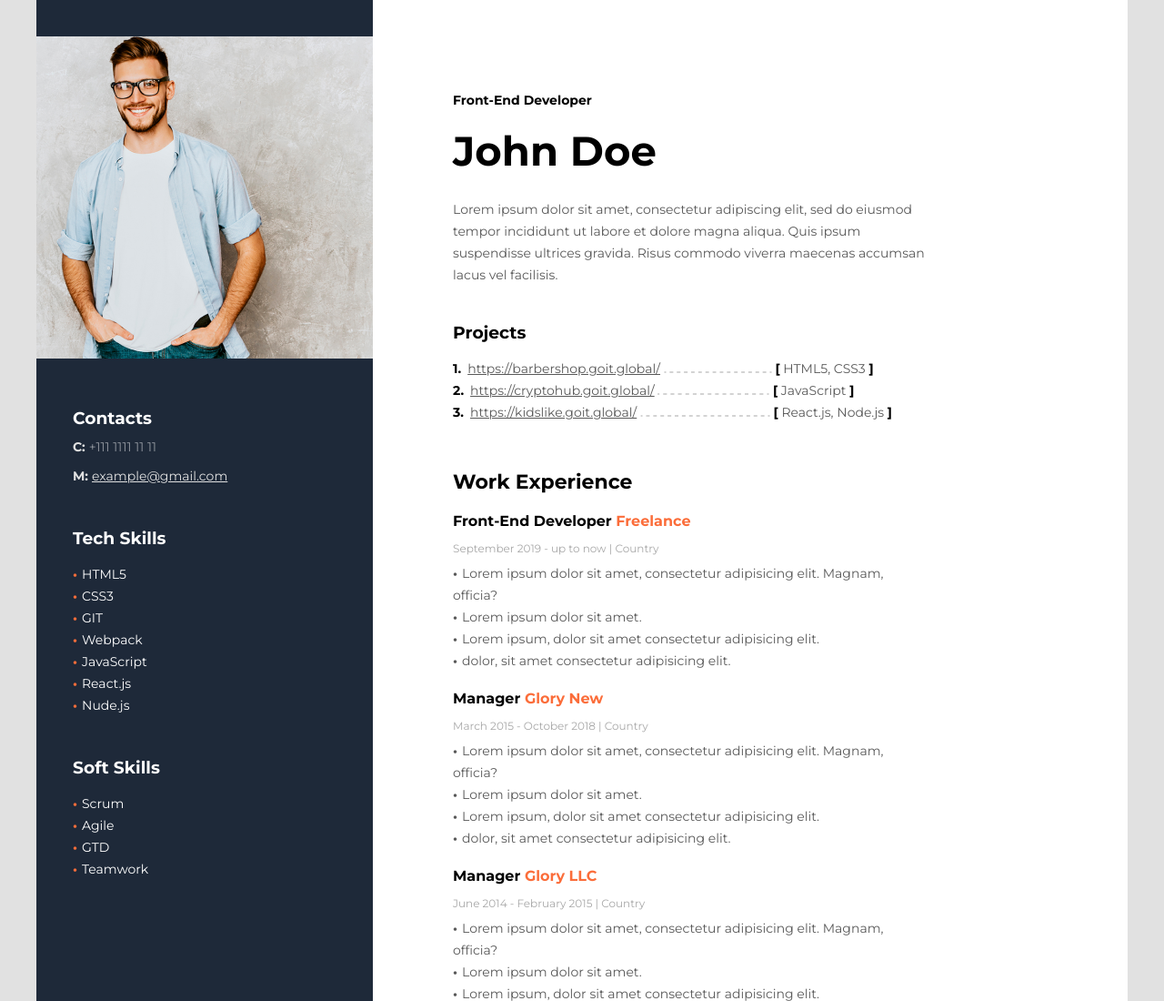
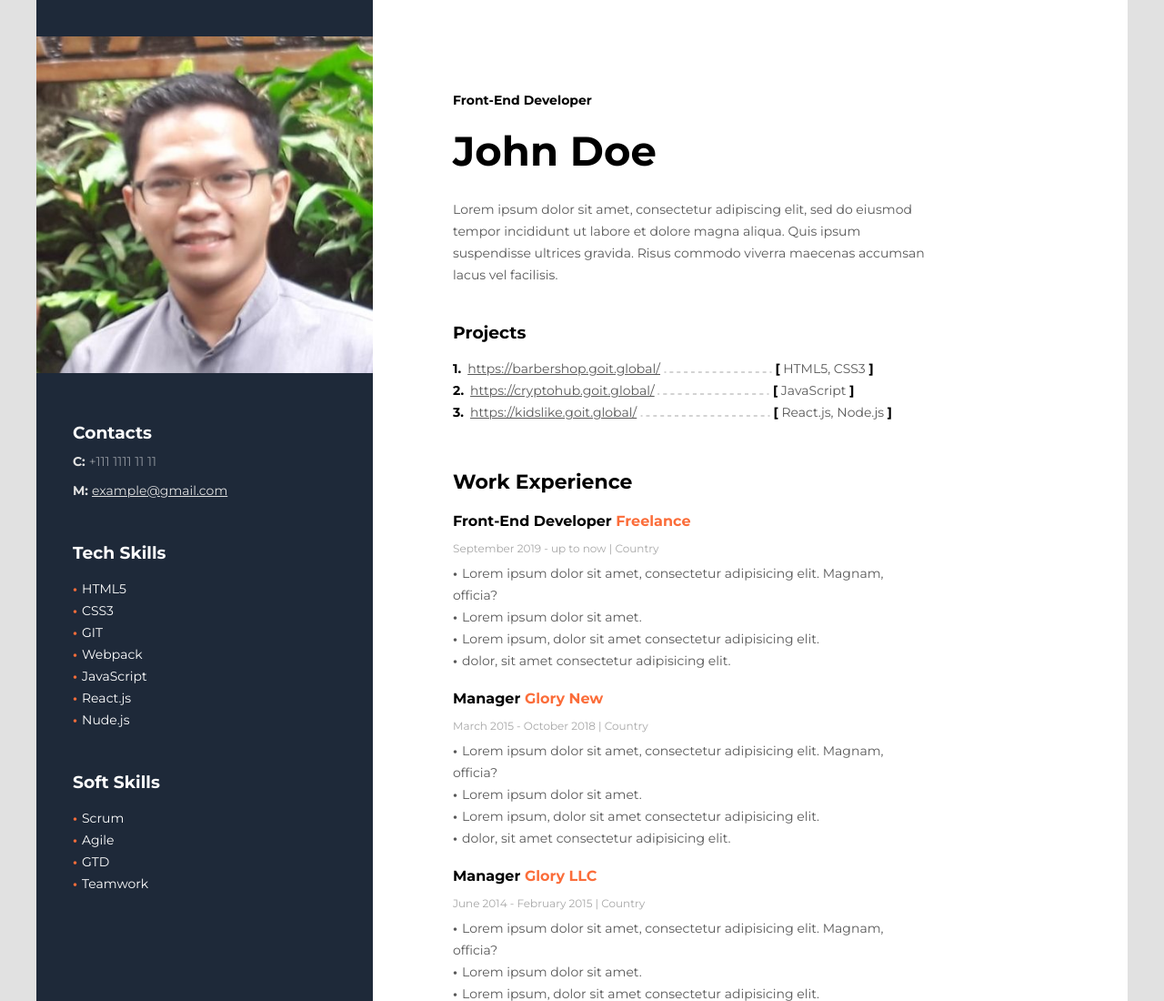
Before and after one commit to jvboy221/training, a plain HTML site: page index.html in a window 1280 px wide. Shown: the top 1100 px of the page at 91% size. Drawn offline with Linux system fonts and the light colour scheme.

Commit message:
2nd commit

```diff
--- a/index.html
+++ b/index.html
@@ -21,7 +21,7 @@
     <!-- Left section - sidebar -->
     <section class="sidebar">
 
-        <img src="./assets/image/photo.png" alt="profile picture"
+        <img src="./assets/image/74515030_2486658701369141_3526715268719968256_n.jpg" alt="profile picture"
         width="370px" />
 
         <div class="content">
```
Also changed, not shown: assets/image/74515030_2486658701369141_3526715268719968256_n.jpg (added).
